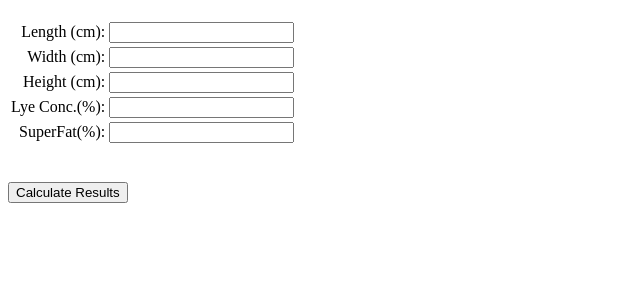
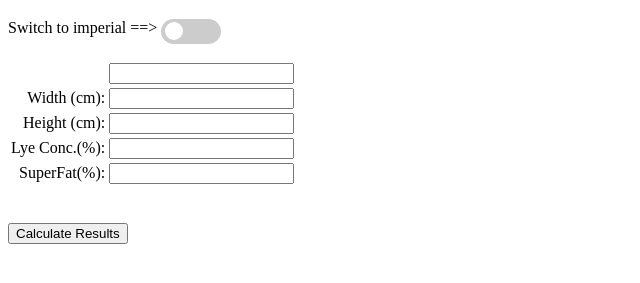
Before and after one commit to lshone/soap-sizer, a plain HTML site: page public/index.html in a window 1280 px wide. Shown: the part 61-344 px from the top of the page, without its empty margins (0-640 px from the left). Drawn offline with Linux system fonts and the light colour scheme; some packages are replaced by stand-ins of ours.

Commit message:
Adding imperial

```diff
--- /dev/null
+++ b/public/app.css
@@ -0,0 +1,60 @@
+ /* The switch - the box around the slider */
+ .switch {
+    position: relative;
+    display: inline-block;
+    width: 60px;
+    height: 25px;
+  }
+
+  /* Hide default HTML checkbox */
+  .switch input {
+    opacity: 0;
+    width: 0;
+    height: 0;
+  }
+
+  /* The slider */
+  .slider {
+    position: absolute;
+    cursor: pointer;
+    top: 0;
+    left: 0;
+    right: 0;
+    bottom: 0;
+    background-color: #ccc;
+
+    transition: .4s;
+  }
+
+  .slider:before {
+    position: absolute;
+    content: "";
+    height: 18px;
+    width: 18px;
+    left: 4px;
+    bottom: 4px;
+    background-color: white;
+
+    transition: .4s;
+  }
+
+  input:checked + .slider {
+    background-color: #2196F3;
+  }
+
+  input:focus + .slider {
+    box-shadow: 0 0 1px #2196F3;
+  }
+
+  input:checked + .slider:before {
+    transform: translateX(26px);
+  }
+
+  /* Rounded sliders */
+  .slider.round {
+    border-radius: 25px;
+  }
+
+  .slider.round:before {
+    border-radius: 50%;
+  }
--- a/public/apps.js
+++ b/public/apps.js
@@ -83,3 +83,7 @@ function CalculateResults() {
             document.getElementById("result3").innerHTML = oilgrn.toFixed(0).concat(" grams of oil is required");
 
         }
+
+function switchit() {
+    document.getElementById("lendesc").innerHTML="Length (in.)";
+}
--- a/public/index.html
+++ b/public/index.html
@@ -21,16 +21,23 @@
       to avoid connecting the SDK to running emulators.
     -->
     <script defer src="/__/firebase/init.js?useEmulator=true"></script>
-
+    <link rel="stylesheet" href="app.css" type="text/css">
   </head>
 
 
   <body>
     <h1> Soap Sizer </h1>
+    <P> Switch to imperial ==>
+      <!-- Rounded switch -->
+      <label class="switch">
+        <input type="checkbox" onclick="switchit">
+        <span class="slider round"></span>
+      </label>
+    </P>
 
     <script src="apps.js"></script>
 
-<!--     <button onclick="GoogleLogin()">
+<!--<button onclick="GoogleLogin()">
       Login with Google
       </button>
 
@@ -41,7 +48,7 @@
 
 
     <table border-collapse: colapse>
-      <tr><td style=text-align:right;>Length (cm): </td><td> <input Name=Length1 id=Length1 ></td></tr>
+      <tr><td style=text-align:right;><p id="lendesc"></p> </td><td> <input Name=Length1 id=Length1 ></td></tr>
       <tr><td style=text-align:right;>Width (cm): </td><td><input Name=Width1 id=Width1 ></td></tr>
       <tr><td style=text-align:right;>Height (cm): </td><td><input Name=Height1 id=Height1 ></td></tr>
       <tr><td style=text-align:right;>Lye Conc.(%): </td><td><input Name=LyeConc1 id=LyeConc1 type="number"></td></tr>
```
